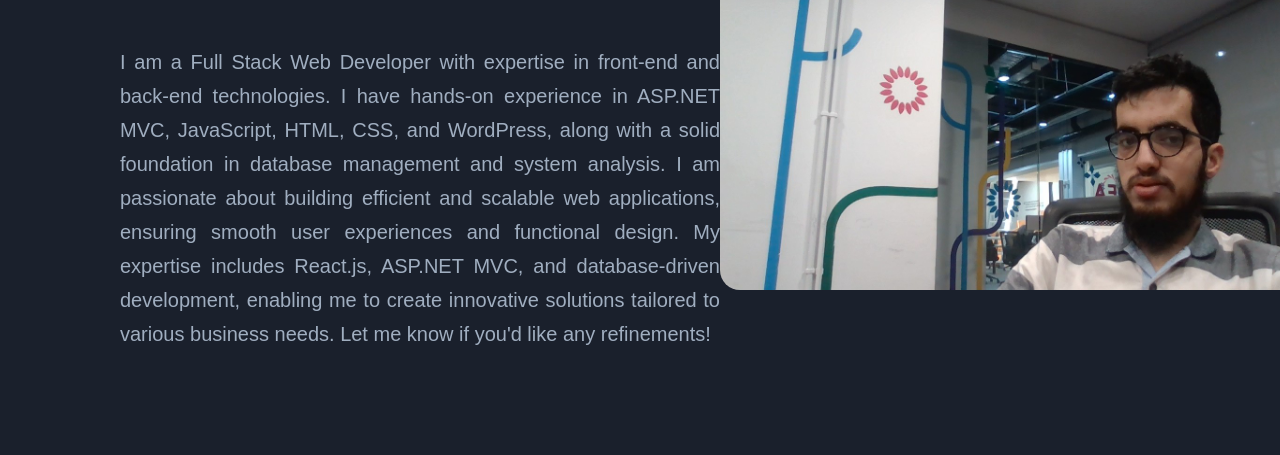
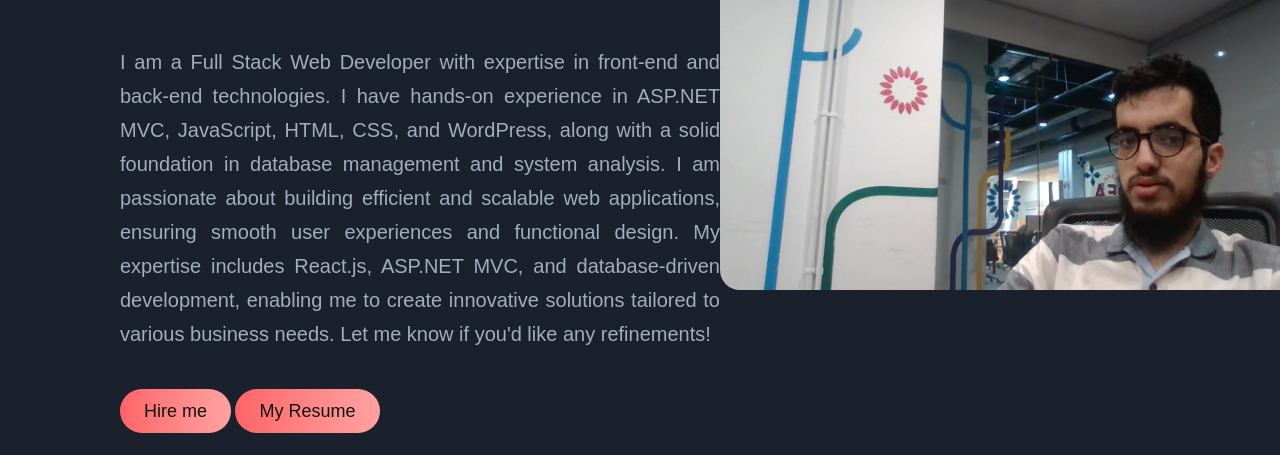
Before and after one commit to AbdallahDaradke/AbdallahDaradkeh-Portfolio, a plain HTML site: page index.html in a window 1280 px wide. Shown: the part 289-744 px from the top of the page. Drawn offline with nearby package versions, Linux system fonts and the light colour scheme.

Commit message:
Resume and Hire me button

```diff
--- a/index.html
+++ b/index.html
@@ -51,6 +51,12 @@
           innovative solutions tailored to various business needs. Let me know
           if you'd like any refinements!
         </p>
+        <div class="hire-me-btn-container">
+          <a class="btn" href="#contact">Hire me</a>
+          <a class="btn" href="https://docs.google.com/document/d/1P1_RNBrgQUns6Fq-A8IvibS7mJjPTAMiTNoSCUU8kIk/edit?usp=drive_link">My Resume</a>
+
+
+        </div>
       </div>
       <div class="about-img">
         <img
--- a/style.css
+++ b/style.css
@@ -43,6 +43,21 @@ body {
 }
 
 /* About Section */
+
+.btn {
+  font-size: 18px;
+  color: #121212 !important;
+  background-image: linear-gradient(
+    to left,
+    oklch(80.8% 0.114 19.571),
+    oklch(70.4% 0.191 22.216)
+  );
+  border-radius: 9999px;
+  padding: 12px 24px;
+}
+.hire-me-btn-container {
+  margin-top: 50px;
+}
 
 .about-sec {
   margin-top: 160px;
```
